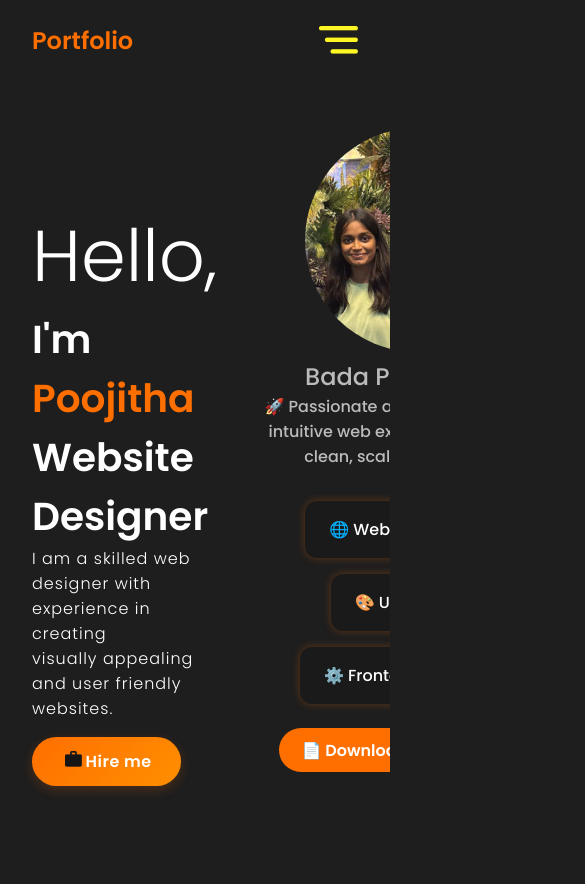
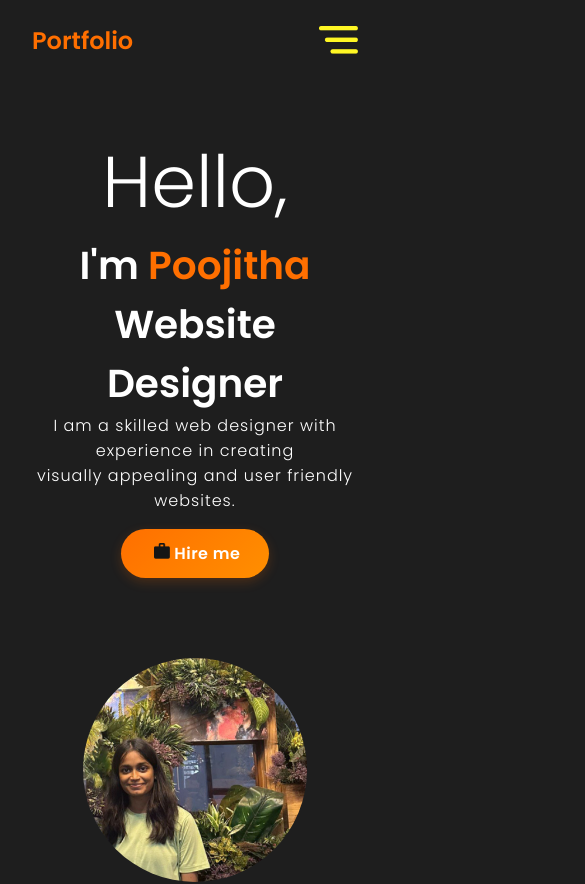
Before and after one commit to poojithabada/myPortfolio, a React (Create React App) app: page / in a window 390 px wide. Shown: the top 884 px of the page, 585 px wide, since content can reach past the window. Built offline with nearby package versions, Linux system fonts and the light colour scheme.

Commit message:
responsive

```diff
--- a/src/components/Certifications/index.css
+++ b/src/components/Certifications/index.css
@@ -92,9 +92,3 @@
         height:48vw;
     }
 }
-@media screen and (max-width:480px){
-
-    #works{
-        margin-left:200px;
-    }
-}
--- a/src/components/Contact/index.css
+++ b/src/components/Contact/index.css
@@ -117,12 +117,7 @@
     background: #e25500;
     transform: scale(1.05);
 }
-@media screen and (max-width:480px){
 
-    #contactPage{
-        margin-left:200px;
-    }
-}
 .social-icons {
   display: flex;
   gap: 1.5rem;
--- a/src/components/Intro/index.css
+++ b/src/components/Intro/index.css
@@ -138,3 +138,46 @@
   background: #ffa726;
   transform: scale(1.05);
 }
+
+@media screen and (max-width: 768px) {
+  #intro {
+    flex-direction: column;
+    align-items: center;
+    height: auto;
+    padding: 2rem 1rem;
+  }
+
+  .introContent {
+    width: 100%;
+    height: auto;
+    text-align: center;
+    padding: 1rem;
+  }
+
+  .profile {
+    margin: 2rem auto 1rem auto;
+  }
+
+  .biopic {
+    display: flex;
+    flex-direction: column;
+    align-items: center;
+    padding: 1rem;
+    width: 100%;
+  }
+
+  .bio {
+    padding: 0 1rem;
+  }
+
+  .services {
+    flex-direction: column;
+    align-items: center;
+  }
+
+  .card {
+    width: 80%;
+    max-width: 300px;
+    margin-bottom: 1rem;
+  }
+}
--- a/src/components/Intro/index.js
+++ b/src/components/Intro/index.js
@@ -19,18 +19,18 @@ class Intro extends Component {
         document.getElementById('contact').scrollIntoView({ behavior: 'smooth' });
       }}><img src={btnImg} alt="Hire Me" className="btnImg"/>Hire me</button></Link>
         </div>
-        <div class="biopic">
+        <div className="biopic">
         <img src={profile} alt="profile" className="profile"/>
 
-        <div class="bio">
-          <div class="card1">Bada Poojitha</div>
+        <div className="bio">
+          <div className="card1">Bada Poojitha</div>
     <p>🚀 Passionate about designing intuitive web experiences with clean, scalable code.</p>
-    <div class="services">
-  <div class="card">🌐 Web Design</div>
-  <div class="card">🎨 UI/UX</div>
-  <div class="card">⚙️ Frontend Dev</div>
+    <div className="services">
+  <div className="card">🌐 Web Design</div>
+  <div className="card">🎨 UI/UX</div>
+  <div className="card">⚙️ Frontend Dev</div>
 </div>
-<a href={resume} class="resumeBtn" download>📄 Download Resume</a>
+<a href={resume} className="resumeBtn" download>📄 Download Resume</a>
 
 
 </div>
--- a/src/components/Projects/index.css
+++ b/src/components/Projects/index.css
@@ -13,13 +13,11 @@
 .projectsTitle {
   font-size: 2rem;
   color: var(--primary-orange);
-  margin-bottom: 1rem;
 }
 
 .projectsIntro {
   color:white;
   font-size: 1rem;
-  margin-bottom: 2rem;
 }
 
 .projectsGrid {
--- a/src/components/Skills/index.css
+++ b/src/components/Skills/index.css
@@ -62,7 +62,5 @@
         font-size: 5vw;
 
     }
-    #skills{
-       margin-left:200px;
-    }
+
 }
```
